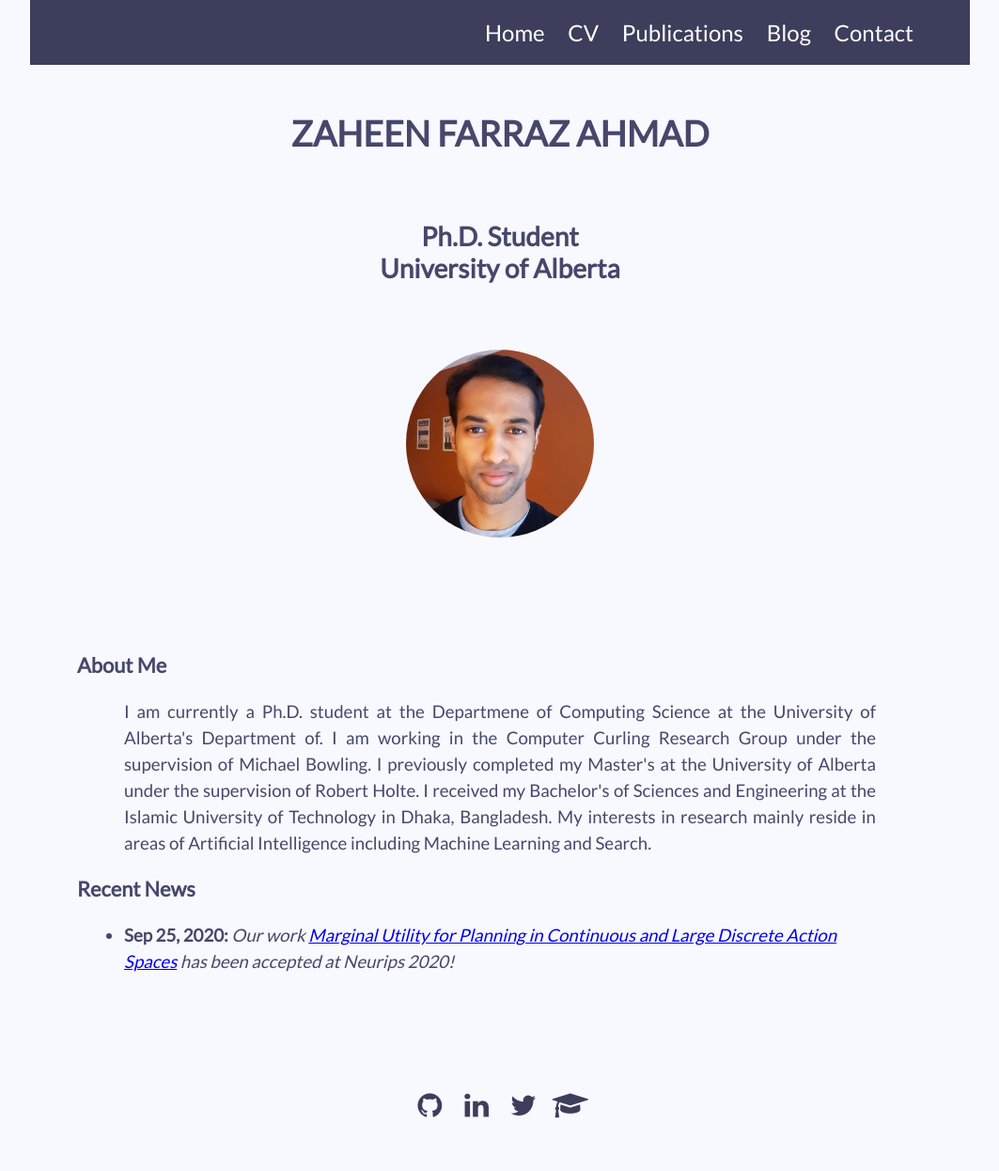
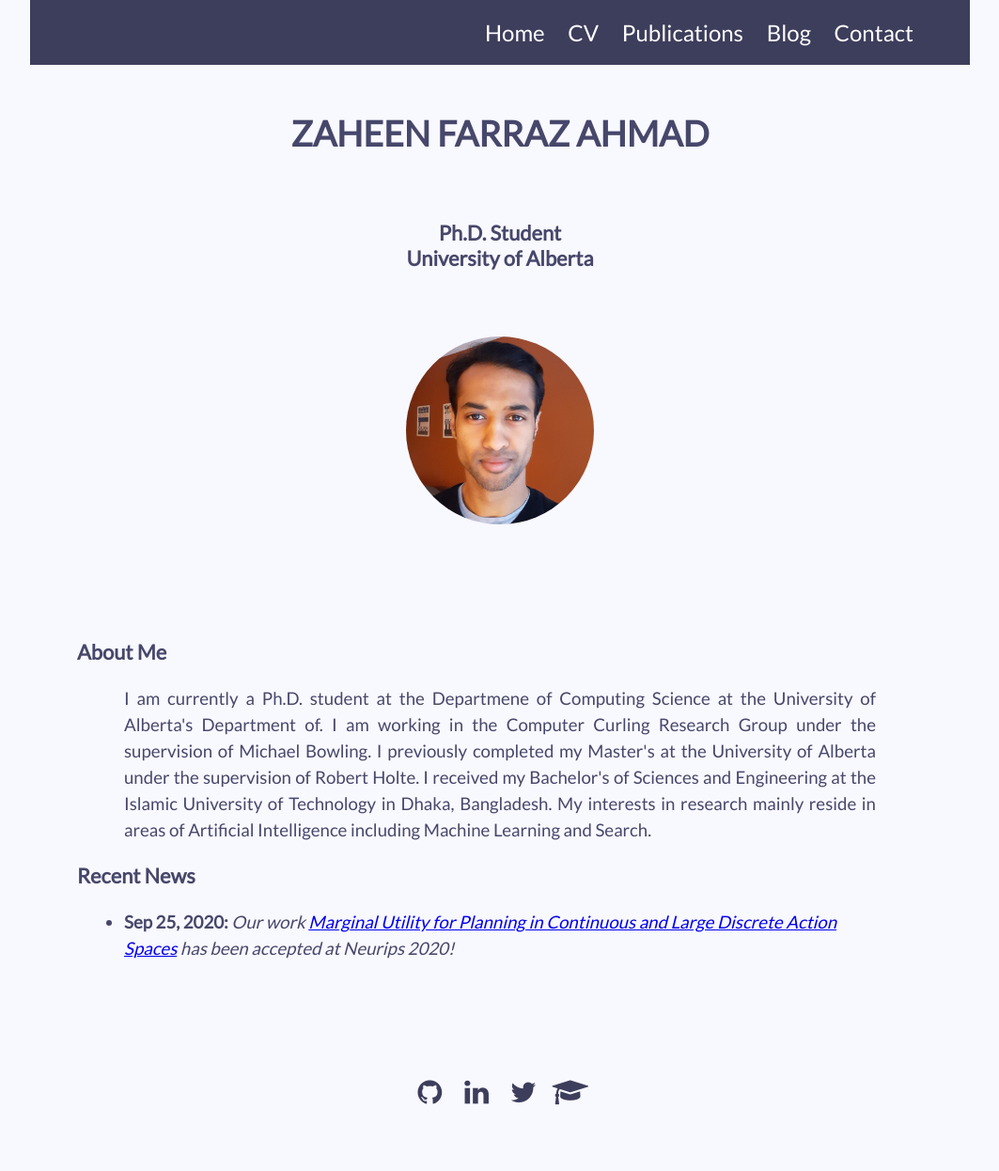
Before and after one commit to zfahmad/zfahmad.github.io, a Jekyll site: the page built from index.html, in a window 1280 px wide. Shown: the whole page at 94% size, without its empty margins (108-1171 px from the left). Built offline with Jekyll 4.4.1, drawn with Linux system fonts in a browser that asks for light colours.

Commit message:
Update index.html

```diff
--- a/index.html
+++ b/index.html
@@ -3,7 +3,7 @@ layout: default
 title: Home
 ---
 <h1 class="main_title_container">{{"Zaheen Farraz Ahmad" | upcase}}</h1>
-<h2 class="title_container">{{"Ph.D. Student<br>University of Alberta"}}</h2>
+<h3 class="title_container">{{"Ph.D. Student<br>University of Alberta"}}</h3>
 <img class="centered_image" src="assets/images/face.jpg" alt="Trulli" style="align:center;width:200px;height:200px;">
 <div class="container">
 <h3>About Me</h3>
```
